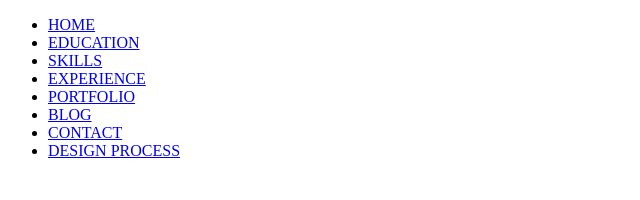
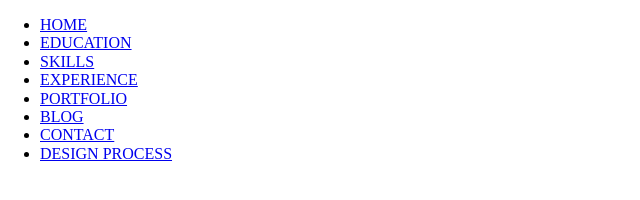
Before and after one commit to 2351879-Ricardo/My-Website-Repo-WSOA3028, a plain HTML site: page HTML Files/index.html in a window 1280 px wide. Shown: the whole page, without its empty margins (0-640 px from the left). Drawn offline with Linux system fonts and the light colour scheme; files that its build step writes are made by us from their sources.

Commit message:
CSS File INIT

```diff
--- a/HTML Files/index.html
+++ b/HTML Files/index.html
@@ -5,6 +5,8 @@
     <meta http-equiv="X-UA-Compatible" content="IE=edge" />
     <meta name="viewport" content="width=device-width, initial-scale=1.0" />
     <title>HOMEPAGE</title>
+    <link rel="stylesheet" href="normalize.css" />
+    <link rel="stylesheet" href="style.css" />
   </head>
   <body>
     <header>
```
Also changed, not shown: CSS Files/style.css (added).
